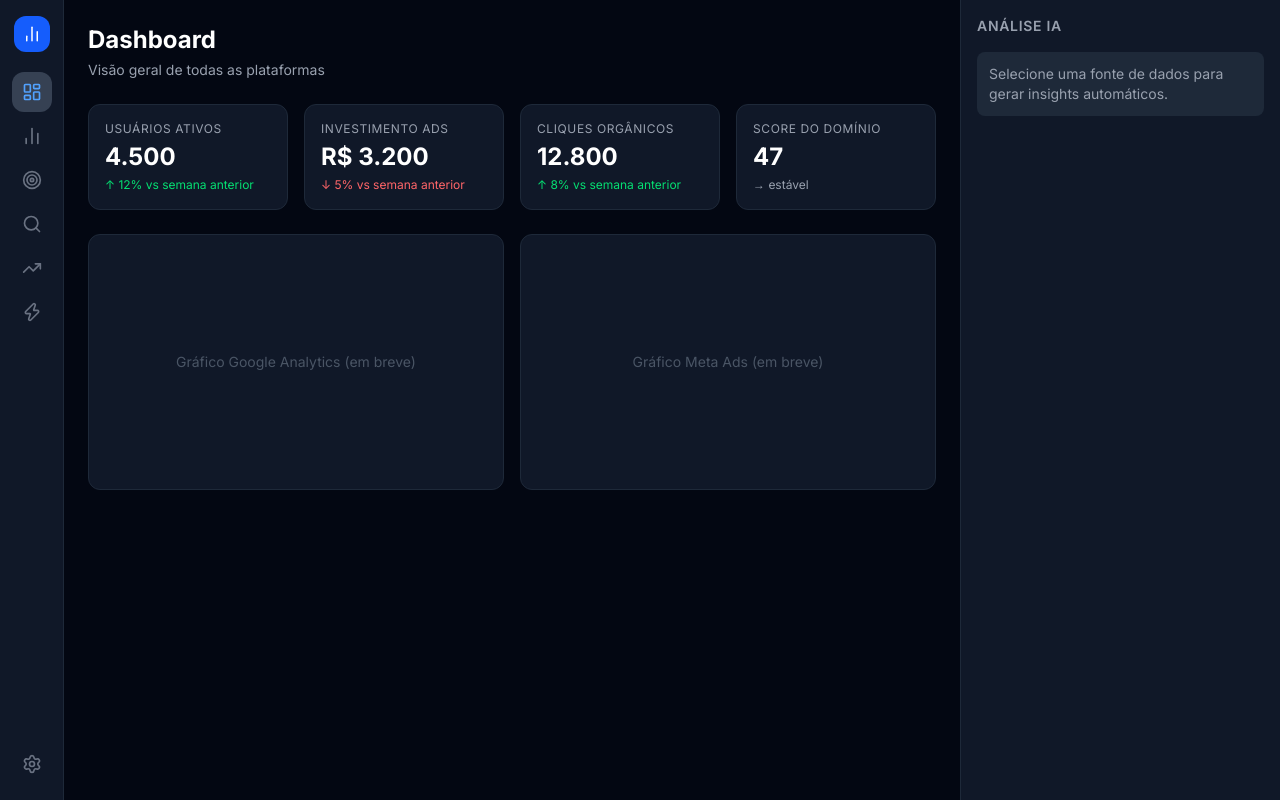
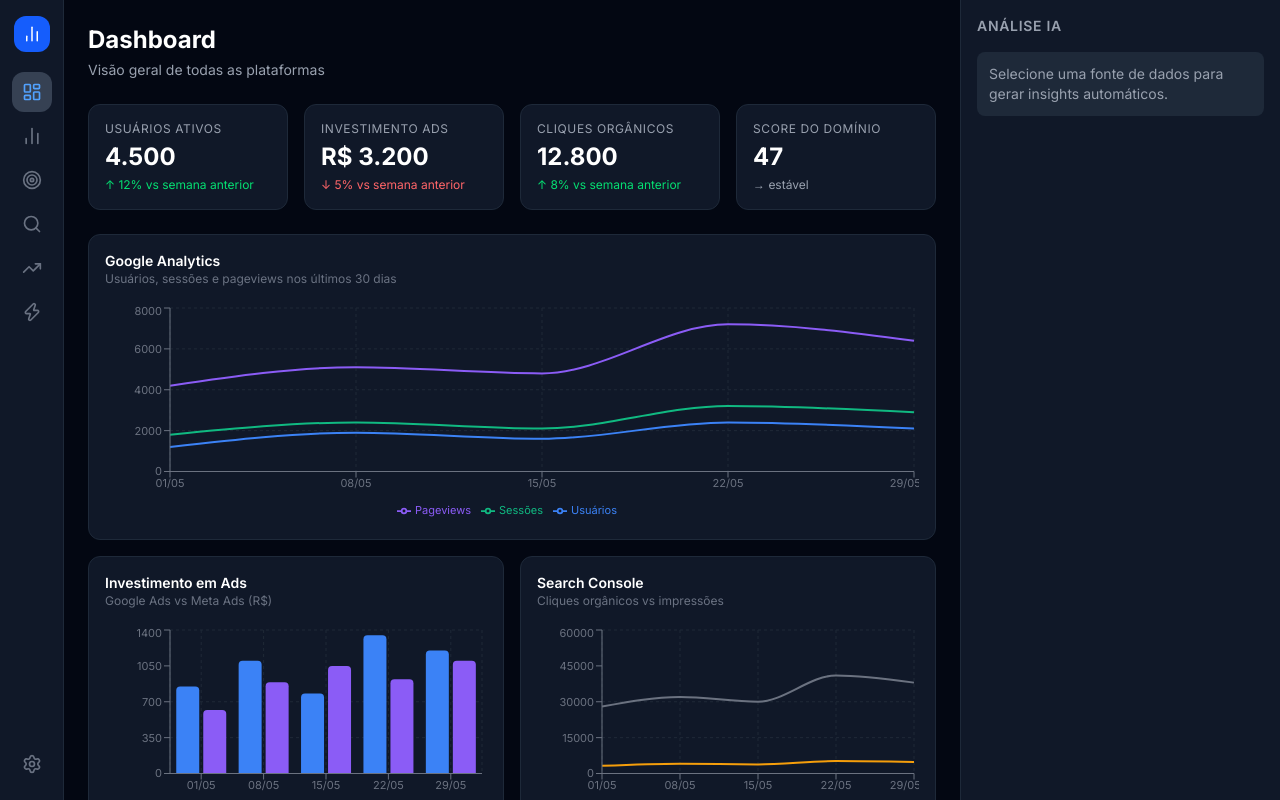
Before and after one commit to andrethigol/analytics-dashboard, a Next.js app: page /dashboard in a window 1280 px wide. Built offline with nearby package versions, Linux system fonts and the light colour scheme.

Commit message:
feat: gráficos do dashboard com dados mockados

```diff
--- a/src/app/dashboard/page.tsx
+++ b/src/app/dashboard/page.tsx
@@ -1,17 +1,16 @@
 // ============================================
 // PÁGINA PRINCIPAL DO DASHBOARD
 // ============================================
-// Esta é a página que aparece em
-// localhost:3000/dashboard
-// Por enquanto vamos colocar cards de métricas
-// estáticas para montar a estrutura visual.
-// Depois vamos substituir pelos dados reais das APIs.
+// Agora importamos o componente Charts real
+// no lugar dos placeholders anteriores.
+
+import Charts from '@/components/Charts'
 
 export default function DashboardPage() {
   return (
     <div className="space-y-6">
 
-      {/* Cabeçalho da página */}
+      {/* Cabeçalho */}
       <div>
         <h1 className="text-2xl font-bold text-white">Dashboard</h1>
         <p className="text-gray-400 text-sm mt-1">
@@ -19,7 +18,7 @@ export default function DashboardPage() {
         </p>
       </div>
 
-      {/* LINHA DE CARDS — métricas rápidas */}
+      {/* Cards de métricas rápidas */}
       <div className="grid grid-cols-4 gap-4">
 
         <div className="bg-gray-900 rounded-xl p-4 border border-gray-800">
@@ -48,18 +47,8 @@ export default function DashboardPage() {
 
       </div>
 
-      {/* ÁREA DOS GRÁFICOS — placeholder por enquanto */}
-      <div className="grid grid-cols-2 gap-4">
-
-        <div className="bg-gray-900 rounded-xl p-4 border border-gray-800 h-64 flex items-center justify-center">
-          <p className="text-gray-600 text-sm">Gráfico Google Analytics (em breve)</p>
-        </div>
-
-        <div className="bg-gray-900 rounded-xl p-4 border border-gray-800 h-64 flex items-center justify-center">
-          <p className="text-gray-600 text-sm">Gráfico Meta Ads (em breve)</p>
-        </div>
-
-      </div>
+      {/* Gráficos */}
+      <Charts />
 
     </div>
   )
--- /dev/null
+++ b/src/components/Charts/index.tsx
@@ -0,0 +1,147 @@
+// ============================================
+// COMPONENTE: CHARTS (Quadro 2)
+// ============================================
+// Gráficos do dashboard usando Recharts.
+// Por enquanto com dados mockados (falsos)
+// no mesmo formato que virão das APIs reais.
+// Quando integrarmos as APIs, só precisamos
+// trocar os dados — os gráficos ficam iguais.
+
+'use client'
+
+import {
+  LineChart,
+  Line,
+  BarChart,
+  Bar,
+  XAxis,
+  YAxis,
+  CartesianGrid,
+  Tooltip,
+  ResponsiveContainer,
+  Legend,
+} from 'recharts'
+
+// --- DADOS MOCKADOS ---
+// Simulam o que virá do Google Analytics
+const gaData = [
+  { date: '01/05', usuarios: 1200, sessoes: 1800, pageviews: 4200 },
+  { date: '08/05', usuarios: 1900, sessoes: 2400, pageviews: 5100 },
+  { date: '15/05', usuarios: 1600, sessoes: 2100, pageviews: 4800 },
+  { date: '22/05', usuarios: 2400, sessoes: 3200, pageviews: 7200 },
+  { date: '29/05', usuarios: 2100, sessoes: 2900, pageviews: 6400 },
+]
+
+// Simulam o que virá do Google Ads + Meta Ads
+const adsData = [
+  { date: '01/05', google: 850, meta: 620 },
+  { date: '08/05', google: 1100, meta: 890 },
+  { date: '15/05', google: 780,  meta: 1050 },
+  { date: '22/05', google: 1350, meta: 920 },
+  { date: '29/05', google: 1200, meta: 1100 },
+]
+
+// Simulam o que virá do Search Console
+const searchData = [
+  { date: '01/05', cliques: 3200, impressoes: 28000 },
+  { date: '08/05', cliques: 4100, impressoes: 32000 },
+  { date: '15/05', cliques: 3800, impressoes: 30000 },
+  { date: '22/05', cliques: 5200, impressoes: 41000 },
+  { date: '29/05', cliques: 4800, impressoes: 38000 },
+]
+
+// --- SUBCOMPONENTE: título de cada card ---
+function ChartCard({
+  title,
+  subtitle,
+  children,
+}: {
+  title: string
+  subtitle: string
+  children: React.ReactNode
+}) {
+  return (
+    <div className="bg-gray-900 rounded-xl p-4 border border-gray-800">
+      <h3 className="text-sm font-semibold text-white">{title}</h3>
+      <p className="text-xs text-gray-500 mb-4">{subtitle}</p>
+      {children}
+    </div>
+  )
+}
+
+// --- COMPONENTE PRINCIPAL ---
+export default function Charts() {
+  return (
+    <div className="space-y-4">
+
+      {/* Gráfico 1 — Usuários ao longo do tempo (linha) */}
+      <ChartCard
+        title="Google Analytics"
+        subtitle="Usuários, sessões e pageviews nos últimos 30 dias"
+      >
+        <ResponsiveContainer width="100%" height={220}>
+          <LineChart data={gaData}>
+            <CartesianGrid strokeDasharray="3 3" stroke="#1f2937" />
+            <XAxis dataKey="date" stroke="#6b7280" tick={{ fontSize: 11 }} />
+            <YAxis stroke="#6b7280" tick={{ fontSize: 11 }} />
+            <Tooltip
+              contentStyle={{ backgroundColor: '#111827', border: '1px solid #374151', borderRadius: 8 }}
+              labelStyle={{ color: '#fff' }}
+            />
+            <Legend wrapperStyle={{ fontSize: 11 }} />
+            <Line type="monotone" dataKey="usuarios"  stroke="#3b82f6" strokeWidth={2} dot={false} name="Usuários" />
+            <Line type="monotone" dataKey="sessoes"   stroke="#10b981" strokeWidth={2} dot={false} name="Sessões" />
+            <Line type="monotone" dataKey="pageviews" stroke="#8b5cf6" strokeWidth={2} dot={false} name="Pageviews" />
+          </LineChart>
+        </ResponsiveContainer>
+      </ChartCard>
+
+      {/* Gráficos 2 e 3 lado a lado */}
+      <div className="grid grid-cols-2 gap-4">
+
+        {/* Gráfico 2 — Investimento em Ads (barras) */}
+        <ChartCard
+          title="Investimento em Ads"
+          subtitle="Google Ads vs Meta Ads (R$)"
+        >
+          <ResponsiveContainer width="100%" height={200}>
+            <BarChart data={adsData}>
+              <CartesianGrid strokeDasharray="3 3" stroke="#1f2937" />
+              <XAxis dataKey="date" stroke="#6b7280" tick={{ fontSize: 11 }} />
+              <YAxis stroke="#6b7280" tick={{ fontSize: 11 }} />
+              <Tooltip
+                contentStyle={{ backgroundColor: '#111827', border: '1px solid #374151', borderRadius: 8 }}
+                labelStyle={{ color: '#fff' }}
+              />
+              <Legend wrapperStyle={{ fontSize: 11 }} />
+              <Bar dataKey="google" fill="#3b82f6" name="Google Ads" radius={[4,4,0,0]} />
+              <Bar dataKey="meta"   fill="#8b5cf6" name="Meta Ads"   radius={[4,4,0,0]} />
+            </BarChart>
+          </ResponsiveContainer>
+        </ChartCard>
+
+        {/* Gráfico 3 — Search Console (linha) */}
+        <ChartCard
+          title="Search Console"
+          subtitle="Cliques orgânicos vs impressões"
+        >
+          <ResponsiveContainer width="100%" height={200}>
+            <LineChart data={searchData}>
+              <CartesianGrid strokeDasharray="3 3" stroke="#1f2937" />
+              <XAxis dataKey="date" stroke="#6b7280" tick={{ fontSize: 11 }} />
+              <YAxis stroke="#6b7280" tick={{ fontSize: 11 }} />
+              <Tooltip
+                contentStyle={{ backgroundColor: '#111827', border: '1px solid #374151', borderRadius: 8 }}
+                labelStyle={{ color: '#fff' }}
+              />
+              <Legend wrapperStyle={{ fontSize: 11 }} />
+              <Line type="monotone" dataKey="cliques"    stroke="#f59e0b" strokeWidth={2} dot={false} name="Cliques" />
+              <Line type="monotone" dataKey="impressoes" stroke="#6b7280" strokeWidth={2} dot={false} name="Impressões" />
+            </LineChart>
+          </ResponsiveContainer>
+        </ChartCard>
+
+      </div>
+    </div>
+  )
+}
```
